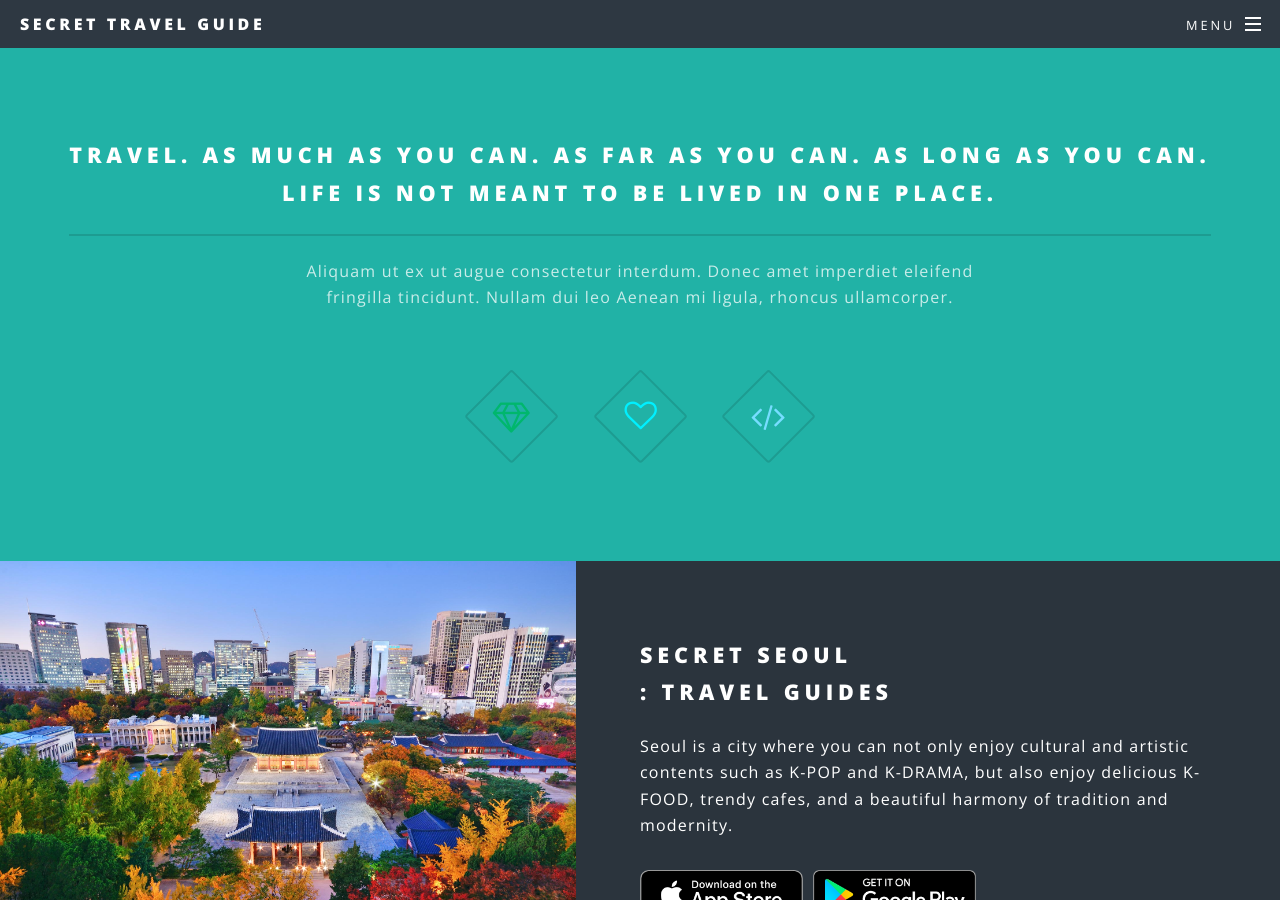
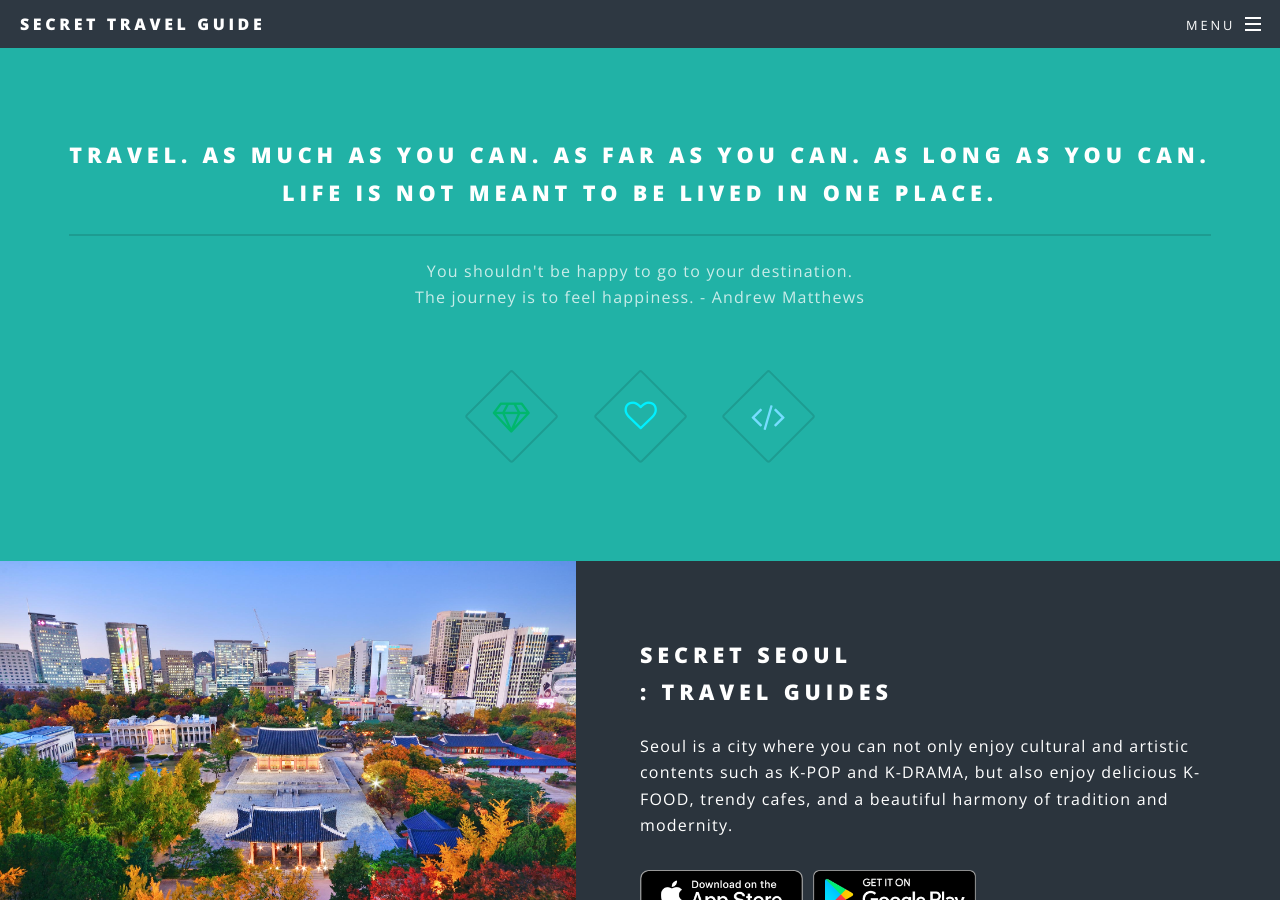
Before and after one commit to inansung/secret.github.io, a Jekyll site: the page built from index.html, in a window 1280 px wide and 900 px high, scrolled down 860 px. Built offline with Jekyll 4.4.1, drawn with Linux system fonts in a browser that asks for light colours.

Commit message:
Update index.html

```diff
--- a/index.html
+++ b/index.html
@@ -21,8 +21,8 @@ layout: landing
 							<header class="major">
 								<h2>Travel. As much as you can. As far as you can. As long as you can. <br />
 								Life is not meant to be lived in one place.</h2>
-								<p>Aliquam ut ex ut augue consectetur interdum. Donec amet imperdiet eleifend<br />
-								fringilla tincidunt. Nullam dui leo Aenean mi ligula, rhoncus ullamcorper.</p>
+								<p>You shouldn't be happy to go to your destination.<br />
+								The journey is to feel happiness. - Andrew Matthews</p>
 							</header>
 							<ul class="icons major">
 								<li><span class="icon fa-diamond major style1"><span class="label">Lorem</span></span></li>
```
